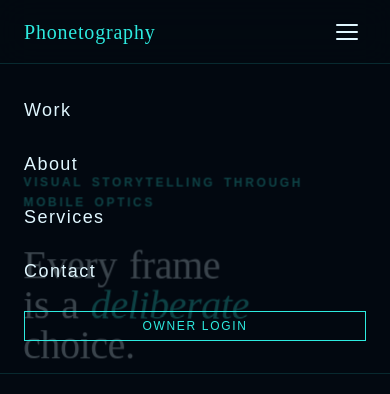
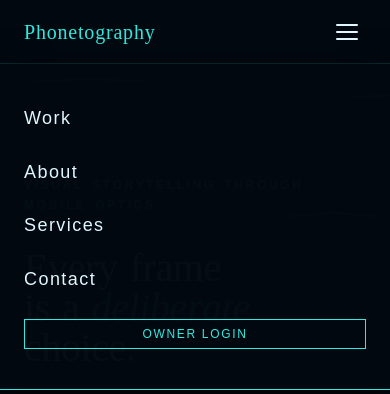
Before and after one commit to Raksab769/Phonetography, a plain HTML site: page index.html in a window 390 px wide. Both pictures are taken after a click on the heading "Open navigation menu". Shown: the top 394 px of the page. Drawn offline with Linux system fonts and the light colour scheme; no server answers; a web font is replaced by a local one.

Commit message:
Refactor animations and update mobile menu styles
Updated CSS variables and styles for mobile menu and animations. Changed fish animation to bird animation in the canvas.

```diff
--- a/index.html
+++ b/index.html
@@ -23,7 +23,7 @@
       --border:                rgba(45, 235, 224, 0.15);
       --text-on-accent:        #0e0e0e;
       --text-display-accent:   #2debe0;
-      --surface-strong:        rgba(3, 9, 17, 0.75);
+      --surface-strong:        rgba(3, 9, 17, 0.98); /* Solid mobile menu background */
       --hero-glow:             #2debe0;
 
       --text-xs:       0.75rem;
@@ -59,7 +59,7 @@
       position: relative;
     }
 
-    /* Full-screen Fish & Water Animation Canvas */
+    /* Full-screen Birds & Atmosphere Animation Canvas */
     #water-canvas {
       position: fixed;
       top: 0;
@@ -78,45 +78,6 @@
       z-index: 2;
     }
 
-    /* Gentle Buoyant Harmonic Animations */
-    @keyframes deepWaterSway {
-      0%   { transform: translate3d(0, 0, 0) rotate(0deg); }
-      50%  { transform: translate3d(-3px, -8px, 0) rotate(0.4deg); }
-      100% { transform: translate3d(0, 0, 0) rotate(0deg); }
-    }
-
-    @keyframes submergedFloatDelayed {
-      0%   { transform: translate3d(0, 8px, 0) rotate(-0.3deg); }
-      50%  { transform: translate3d(0, -8px, 0) rotate(0.3deg); }
-      100% { transform: translate3d(0, 8px, 0) rotate(-0.3deg); }
-    }
-
-    .hero-content, .about-content, .philosophy-text, .services-header, .upload-widget-card {
-      animation: deepWaterSway 12s ease-in-out infinite;
-      position: relative;
-      z-index: 2;
-    }
-
-    .hero-image-col, .about-image-col, .philosophy-image {
-      animation: submergedFloatDelayed 14s ease-in-out infinite;
-      position: relative;
-      z-index: 2;
-    }
-
-    .p-card {
-      animation: deepWaterSway 10s ease-in-out infinite;
-      animation-delay: calc(var(--card-index, 0) * 0.5s);
-      transition: transform 0.4s cubic-bezier(0.25, 1, 0.5, 1), box-shadow 0.4s ease;
-      backdrop-filter: blur(10px);
-      background-color: var(--surface);
-    }
-
-    .p-card:hover {
-      animation-play-state: paused;
-      box-shadow: 0 16px 36px rgba(45, 235, 224, 0.12), 0 0 25px rgba(0, 150, 255, 0.08);
-      transform: scale(1.02);
-    }
-
     h1, h2, h3, h4 {
       font-family: var(--font-display);
       line-height: 1.08;
@@ -159,7 +120,7 @@
       top: 0; left: 0; right: 0;
       z-index: 1000;
       height: var(--nav-height);
-      background-color: rgba(3, 9, 17, 0.78);
+      background-color: rgba(3, 9, 17, 0.92);
       backdrop-filter: blur(16px);
       border-bottom: 1px solid var(--border);
     }
@@ -228,19 +189,24 @@
       display: flex;
       align-items: center;
       justify-content: center;
+      position: relative;
+      z-index: 1002;
     }
     .nav-toggle::marker, .nav-toggle::-webkit-details-marker { display: none; }
 
+    /* Solid Opaque Mobile Menu Drawer */
     .nav-drawer {
       display: none;
       position: fixed;
       top: var(--nav-height);
       left: 0; right: 0;
       background-color: var(--surface-strong);
-      border-bottom: 1px solid var(--border);
-      padding: 2rem clamp(1.5rem, 5vw, 5rem);
+      border-bottom: 1px solid var(--accent);
+      padding: 2.5rem clamp(1.5rem, 5vw, 5rem);
       flex-direction: column;
       gap: 1.5rem;
+      z-index: 1001;
+      box-shadow: 0 15px 35px rgba(0,0,0,0.9);
     }
     details.nav-mobile[open] .nav-drawer { display: flex; }
 
@@ -480,12 +446,12 @@
       color: var(--accent);
     }
 
-    .p-card-1 { grid-column: 1 / 8;  grid-row: 1; aspect-ratio: 3/2; --card-index: 1; }
-    .p-card-2 { grid-column: 8 / 13; grid-row: 1; aspect-ratio: 4/5; --card-index: 2; }
-    .p-card-3 { grid-column: 1 / 5;  grid-row: 2; aspect-ratio: 4/5; --card-index: 3; }
-    .p-card-4 { grid-column: 5 / 9;  grid-row: 2; aspect-ratio: 1/1; --card-index: 4; }
-    .p-card-5 { grid-column: 9 / 13; grid-row: 2; aspect-ratio: 4/3; --card-index: 5; }
-    .p-card-custom { grid-column: span 4; aspect-ratio: 4/3; --card-index: 6; }
+    .p-card-1 { grid-column: 1 / 8;  grid-row: 1; aspect-ratio: 3/2; }
+    .p-card-2 { grid-column: 8 / 13; grid-row: 1; aspect-ratio: 4/5; }
+    .p-card-3 { grid-column: 1 / 5;  grid-row: 2; aspect-ratio: 4/5; }
+    .p-card-4 { grid-column: 5 / 9;  grid-row: 2; aspect-ratio: 1/1; }
+    .p-card-5 { grid-column: 9 / 13; grid-row: 2; aspect-ratio: 4/3; }
+    .p-card-custom { grid-column: span 4; aspect-ratio: 4/3; }
 
     @media (max-width: 900px) {
       .portfolio-grid { grid-template-columns: 1fr 1fr; }
@@ -863,7 +829,7 @@
 </head>
 <body>
 
-  <!-- Background Swimming Fishes & Clean Water Canvas -->
+  <!-- Background Realistic Flying Birds Canvas -->
   <canvas id="water-canvas"></canvas>
 
   <!-- Navigation -->
@@ -1267,15 +1233,13 @@
   <script src="https://www.gstatic.com/firebasejs/10.8.0/firebase-firestore-compat.js"></script>
   <script src="https://www.gstatic.com/firebasejs/10.8.0/firebase-auth-compat.js"></script>
 
-  <!-- Realistic Large & Low-Count Swimming Fish Engine -->
+  <!-- Realistic Flying Birds Animation Engine -->
   <script>
-    (function initRealisticFishSimulation() {
+    (function initRealisticBirdsSimulation() {
       const canvas = document.getElementById('water-canvas');
       const ctx = canvas.getContext('2d');
       let width, height;
-      let mouse = { x: -1000, y: -1000, speed: 0 };
-      const ripples = [];
-      const fishes = [];
+      const birds = [];
 
       function resize() {
         width = canvas.width = window.innerWidth;
@@ -1284,169 +1248,76 @@
       window.addEventListener('resize', resize);
       resize();
 
-      // Realistic, Large, Detailed Fish Class
-      class RealisticFish {
+      class Bird {
         constructor() {
           this.init(true);
         }
 
         init(randomX = false) {
-          // Made noticeably larger and count reduced to a minimal, majestic school (4 to 5 fish)
-          this.length = 75 + Math.random() * 45;
-          this.height = this.length * 0.36;
-          this.speed = 0.5 + Math.random() * 0.6; // slow, realistic gliding
-          this.direction = Math.random() > 0.5 ? 1 : -1;
-          this.x = randomX ? Math.random() * width : (this.direction === 1 ? -150 : width + 150);
-          this.y = 100 + Math.random() * (height - 200);
+          this.x = randomX ? Math.random() * width : -120;
+          this.y = 50 + Math.random() * (height * 0.4); // upper sky / page region
+          this.speed = 1.2 + Math.random() * 0.8;
+          this.wingSpan = 35 + Math.random() * 20;
+          this.wingPhase = Math.random() * Math.PI * 2;
+          this.flapSpeed = 0.08 + Math.random() * 0.04;
+          this.glideTimer = 0;
           this.targetY = this.y;
-          this.angle = this.direction === 1 ? 0 : Math.PI;
-          this.wiggle = Math.random() * Math.PI * 2;
-          this.wiggleSpeed = 0.04 + Math.random() * 0.03; // smooth, heavy motion
-
-          // Realistic deep water creature tones (silvery scales & iridescent blue-gold)
-          this.colorType = Math.random();
         }
 
         update() {
-          this.wiggle += this.wiggleSpeed;
-
-          // Gentle wandering across vertical axis
-          if (Math.random() < 0.008) {
-            this.targetY = Math.max(120, Math.min(height - 120, this.y + (Math.random() - 0.5) * 300));
+          this.wingPhase += this.flapSpeed;
+          this.x += this.speed;
+
+          if (Math.random() < 0.01) {
+            this.targetY = Math.max(40, Math.min(height * 0.5, this.y + (Math.random() - 0.5) * 100));
           }
-          this.y += (this.targetY - this.y) * 0.012;
-
-          // Gentle avoidance of mouse cursor
-          const dx = this.x - mouse.x;
-          const dy = this.y - mouse.y;
-          const dist = Math.sqrt(dx * dx + dy * dy);
-          if (dist < 200) {
-            const force = (200 - dist) / 200;
-            this.x += (dx / dist) * force * 2.5;
-            this.y += (dy / dist) * force * 2.5;
+          this.y += (this.targetY - this.y) * 0.02;
+
+          if (this.x > width + 150) {
+            this.init(false);
           }
-
-          // Forward gliding motion
-          this.x += Math.cos(this.angle) * this.speed;
-          this.y += Math.sin(this.angle + this.wiggle * 0.5) * 0.3;
-
-          // Screen wrapping / recycling
-          if (this.direction === 1 && this.x > width + 200) this.init(false);
-          if (this.direction === -1 && this.x < -200) this.init(false);
         }
 
         draw(ctx) {
           ctx.save();
           ctx.translate(this.x, this.y);
-          ctx.rotate(this.angle + Math.sin(this.wiggle) * 0.04);
-
-          const bodyLen = this.length;
-          const bodyH = this.height;
-          const tailSway = Math.sin(this.wiggle * 1.2) * 12;
-
-          // 1. Realistic Tail Fin
+
+          // Wing flapping arc calculation
+          const flap = Math.sin(this.wingPhase) * 16;
+
+          ctx.strokeStyle = 'rgba(200, 230, 245, 0.45)';
+          ctx.lineWidth = 2;
+          ctx.lineCap = 'round';
+
+          // Left Wing
           ctx.beginPath();
-          ctx.moveTo(-bodyLen * 0.45, 0);
-          ctx.quadraticCurveTo(-bodyLen * 0.75, -bodyH * 1.2 + tailSway, -bodyLen * 0.9, -bodyH * 1.8 + tailSway * 1.5);
-          ctx.quadraticCurveTo(-bodyLen * 0.7, 0, -bodyLen * 0.9, bodyH * 1.8 + tailSway * 1.5);
-          ctx.quadraticCurveTo(-bodyLen * 0.75, bodyH * 1.2 + tailSway, -bodyLen * 0.45, 0);
-          ctx.fillStyle = 'rgba(30, 150, 170, 0.25)';
-          ctx.fill();
-
-          // 2. Main Fish Body (Silvery iridescent gradient)
-          const bodyGrad = ctx.createLinearGradient(0, -bodyH, 0, bodyH);
-          bodyGrad.addColorStop(0, 'rgba(180, 235, 245, 0.55)');   // dorsal light reflection
-          bodyGrad.addColorStop(0.5, 'rgba(45, 235, 224, 0.35)'); // iridescent turquoise body
-          bodyGrad.addColorStop(1, 'rgba(15, 60, 90, 0.4)');     // shadowed belly
-
+          ctx.moveTo(0, 0);
+          ctx.quadraticCurveTo(-this.wingSpan * 0.5, -12 - flap, -this.wingSpan, -4 - flap * 0.5);
+          ctx.stroke();
+
+          // Right Wing
           ctx.beginPath();
-          ctx.moveTo(bodyLen * 0.5, 0); // nose
-          ctx.bezierCurveTo(bodyLen * 0.2, -bodyH * 1.1, -bodyLen * 0.3, -bodyH * 0.9, -bodyLen * 0.45, 0);
-          ctx.bezierCurveTo(-bodyLen * 0.3, bodyH * 0.9, bodyLen * 0.2, bodyH * 1.1, bodyLen * 0.5, 0);
-          ctx.fillStyle = bodyGrad;
-          ctx.fill();
-          ctx.lineWidth = 1.2;
-          ctx.strokeStyle = 'rgba(200, 250, 255, 0.4)';
+          ctx.moveTo(0, 0);
+          ctx.quadraticCurveTo(this.wingSpan * 0.5, -12 - flap, this.wingSpan, -4 - flap * 0.5);
           ctx.stroke();
-
-          // 3. Pectoral Fin (Side fin)
-          ctx.beginPath();
-          ctx.moveTo(-bodyLen * 0.05, bodyH * 0.2);
-          ctx.quadraticCurveTo(bodyLen * 0.1, bodyH * 1.4 + Math.sin(this.wiggle)*6, -bodyLen * 0.15, bodyH * 1.1);
-          ctx.fillStyle = 'rgba(45, 235, 224, 0.3)';
-          ctx.fill();
-
-          // 4. Dorsal Fin (Top fin)
-          ctx.beginPath();
-          ctx.moveTo(-bodyLen * 0.1, -bodyH * 0.85);
-          ctx.quadraticCurveTo(-bodyLen * 0.25, -bodyH * 1.6, -bodyLen * 0.4, -bodyH * 0.9);
-          ctx.fillStyle = 'rgba(30, 150, 170, 0.3)';
-          ctx.fill();
-
-          // 5. Eye
-          ctx.beginPath();
-          ctx.arc(bodyLen * 0.32, -bodyH * 0.25, bodyH * 0.12, 0, Math.PI * 2);
-          ctx.fillStyle = '#030911';
-          ctx.fill();
-          ctx.beginPath();
-          ctx.arc(bodyLen * 0.33, -bodyH * 0.27, bodyH * 0.04, 0, Math.PI * 2);
-          ctx.fillStyle = '#ffffff';
-          ctx.fill();
 
           ctx.restore();
         }
       }
 
-      // Initialize a low count of large, realistic fish (e.g., 5 majestic swimmers)
-      for (let i = 0; i < 5; i++) {
-        fishes.push(new RealisticFish());
+      // Small, elegant flock of 4 realistic soaring birds
+      for (let i = 0; i < 4; i++) {
+        const b = new Bird();
+        b.x = Math.random() * width;
+        birds.push(b);
       }
 
-      // Mouse Current & Wave Trigger
-      window.addEventListener('mousemove', (e) => {
-        const dx = e.clientX - (mouse.x < 0 ? e.clientX : mouse.x);
-        const dy = e.clientY - (mouse.y < 0 ? e.clientY : mouse.y);
-        mouse.speed = Math.sqrt(dx * dx + dy * dy);
-        mouse.x = e.clientX;
-        mouse.y = e.clientY;
-
-        if (mouse.speed > 2) {
-          ripples.push({
-            x: mouse.x,
-            y: mouse.y,
-            radius: 4,
-            maxRadius: Math.min(180, 30 + mouse.speed * 2.0),
-            alpha: 0.5,
-            lineWidth: 1.5
-          });
-        }
-      });
-
-      // Render Loop
       function renderScene() {
         ctx.clearRect(0, 0, width, height);
 
-        // Update and draw large realistic fish
-        for (let i = 0; i < fishes.length; i++) {
-          fishes[i].update();
-          fishes[i].draw(ctx);
-        }
-
-        // Water ripples
-        for (let i = ripples.length - 1; i >= 0; i--) {
-          const r = ripples[i];
-          r.radius += 2.2;
-          r.alpha *= 0.95;
-
-          ctx.beginPath();
-          ctx.arc(r.x, r.y, r.radius, 0, Math.PI * 2);
-          ctx.strokeStyle = `rgba(45, 235, 224, ${r.alpha * 0.6})`;
-          ctx.lineWidth = r.lineWidth;
-          ctx.stroke();
-
-          if (r.alpha < 0.005 || r.radius > r.maxRadius) {
-            ripples.splice(i, 1);
-          }
+        for (let i = 0; i < birds.length; i++) {
+          birds[i].update();
+          birds[i].draw(ctx);
         }
 
         requestAnimationFrame(renderScene);
@@ -1585,9 +1456,7 @@
         document.querySelectorAll('.p-card-dynamic').forEach(el => el.remove());
         document.querySelectorAll('.lightbox-dynamic').forEach(el => el.remove());
 
-        let count = 6;
         snapshot.forEach((doc) => {
-          count++;
           const data = doc.data();
           const docId = doc.id;
           const isOwner = !!auth.currentUser;
@@ -1610,7 +1479,6 @@
           const card = document.createElement('div');
           card.className = 'p-card p-card-custom p-card-dynamic';
           card.id = `card-${docId}`;
-          card.style.setProperty('--card-index', count);
           card.innerHTML = `
             <button class="btn-delete-card" style="display: ${isOwner ? 'block' : 'none'};" title="Remove Photo" onclick="deletePhoto('${docId}')">Remove</button>
             <img alt="${data.title}" src="${data.imageUrl}">
@@ -1682,7 +1550,7 @@
 
               alert('Photograph published successfully!');
               form.reset();
-          fileNameDisplay.textContent = '';
+              fileNameDisplay.textContent = '';
             } catch (err) {
               console.error("Publishing error:", err);
               alert("Publish failed: " + err.message);
```
